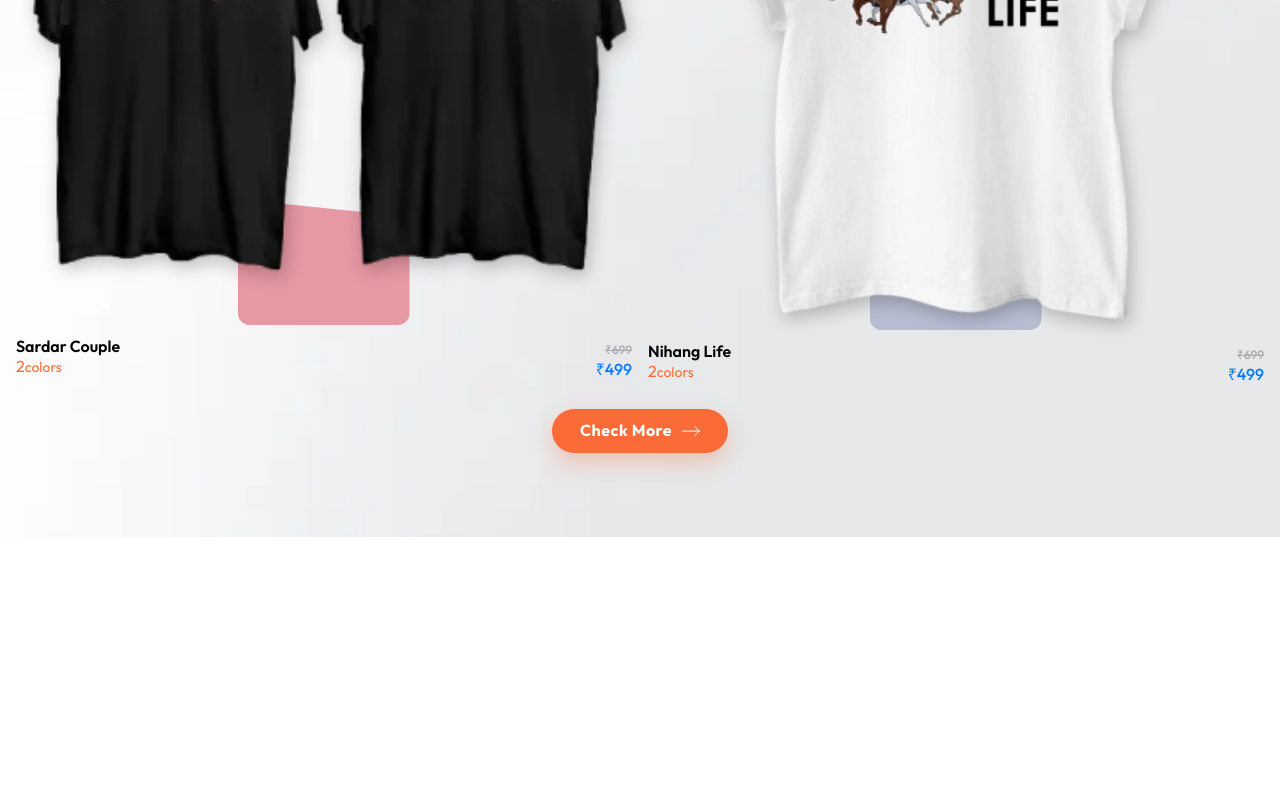
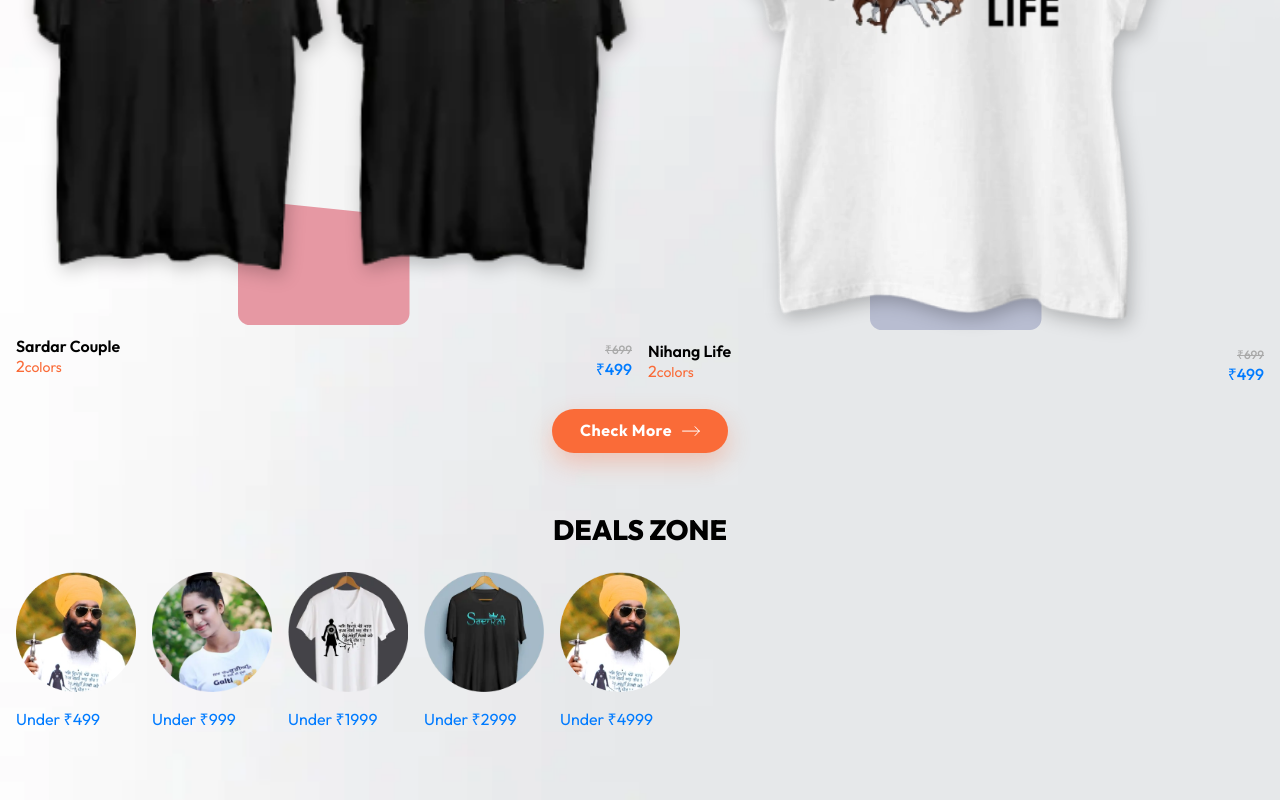
Before and after one commit to sukhsingh-dev/singhnoor-2024, a Next.js app: page / in a window 1280 px wide. Shown: the part 9336-10136 px from the top of the page. Before the commit the page ends 9873 px from the top, so only its background shows below. Built offline with nearby package versions, Linux system fonts and the light colour scheme.

Commit message:
added deal zone section

```diff
--- /dev/null
+++ b/src/app/home/zone/index.tsx
@@ -0,0 +1,29 @@
+import { Heading } from "@/shared/components/ui"
+import { dealsList } from "@/shared/helper/store"
+import Link from "next/link"
+import Image from "next/image"
+import './style.sass'
+
+const DealsZone: React.FC = () => (
+  <section className="deal-zone-outer">
+    <Heading text="DEALS ZONE" />
+    <ul className="deal-zone-list d-flex gap-16">
+      {
+        dealsList.map((deal) => (
+          <li key={deal.price}>
+            <Link href={deal.linkURL} className="d-flex flex-column align-items-center gap-16">
+              <Image src={`/images/${deal.img}`} alt={`SN products under ${deal.price}`} width={120} height={120} />
+              <span className="text-primary">
+                Under
+                <span className="product-price-currency"> ₹</span>
+                {deal.price}
+              </span>
+            </Link>
+          </li>
+        ))
+      }
+    </ul>
+  </section>
+)
+
+export default DealsZone
--- /dev/null
+++ b/src/app/home/zone/style.sass
@@ -0,0 +1,17 @@
+@import "../../../shared/styles/_functions.sass"
+
+.deal-zone
+  &-list
+    margin-right: rem(-16)
+    overflow: auto
+    padding-bottom: rem(10)
+    padding-right: rem(16)
+
+    img
+      min-width: rem(120)
+
+    span
+      white-space: nowrap
+
+  &-outer
+    padding-top: 0
--- a/src/app/page.tsx
+++ b/src/app/page.tsx
@@ -4,6 +4,7 @@ import Categories from "./home/categories"
 import Products from "./home/products"
 import Collections from "./home/collections"
 import TodayDeal from "./home/deals"
+import DealsZone from "./home/zone"
 
 export default function Home(): React.ReactNode {
   return (
@@ -14,6 +15,7 @@ export default function Home(): React.ReactNode {
       <Collections />
       <TodayDeal />
       <Products heading="TOP PICKS" productList={productList2} moreLink="/" outerClass="top-picks" />
+      <DealsZone />
     </>
   )
 }
```
